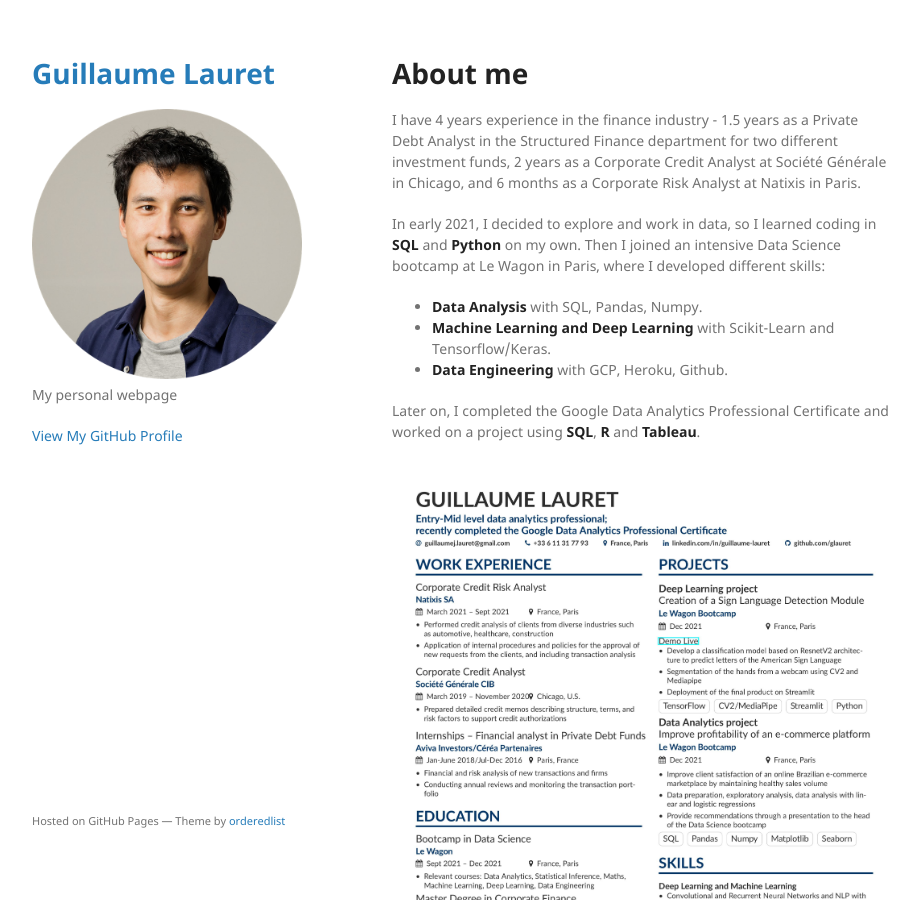
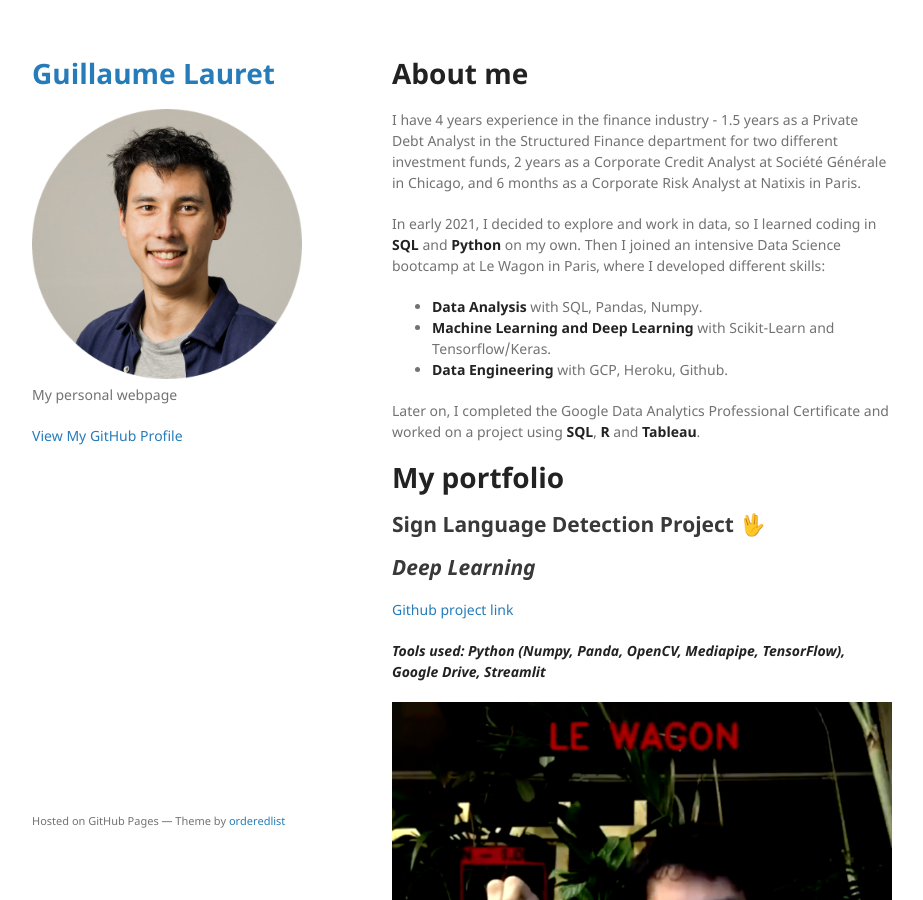
Before and after one commit to glauret/glauret.github.io, a Jekyll site: the page built from index.md, in a window 1280 px wide and 900 px high. Shown: the whole window, without its empty margins (178-1101 px from the left). Built offline with Jekyll 4.4.1, drawn with Linux system fonts in a browser that asks for light colours; our own code applies the rules of GitHub Pages for plain Markdown files.

Commit message:
update description

```diff
--- a/index.md
+++ b/index.md
@@ -12,8 +12,6 @@ In early 2021, I decided to explore and work in data, so I learned coding in **S
 - **Data Engineering** with GCP, Heroku, Github.
 
 Later on, I completed the Google Data Analytics Professional Certificate and worked on a project using **SQL**, **R** and **Tableau**.
-
-![My resume here](/assets/img/Guillaume_Lauret_Resume.jpeg)
 
 # My portfolio
 
```
